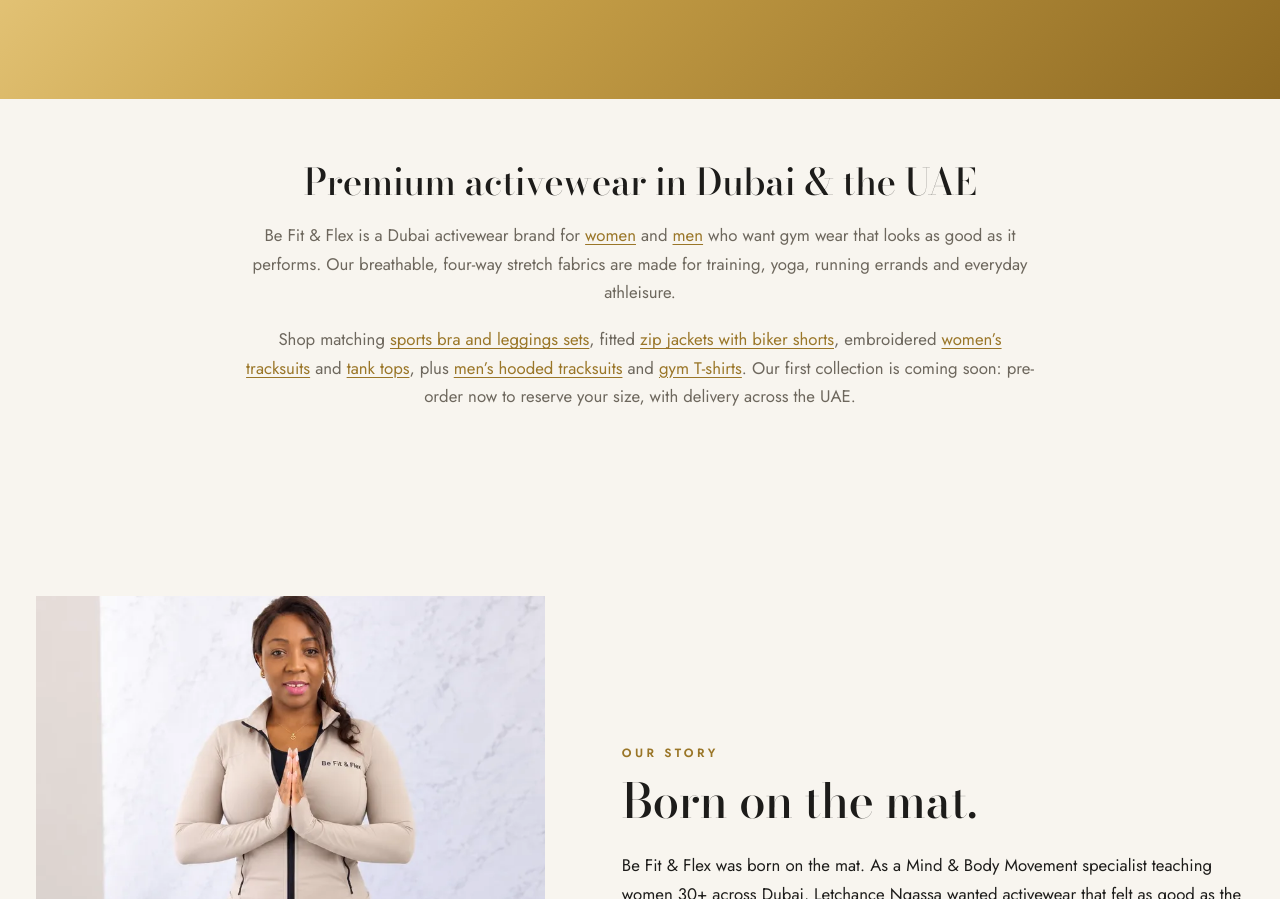
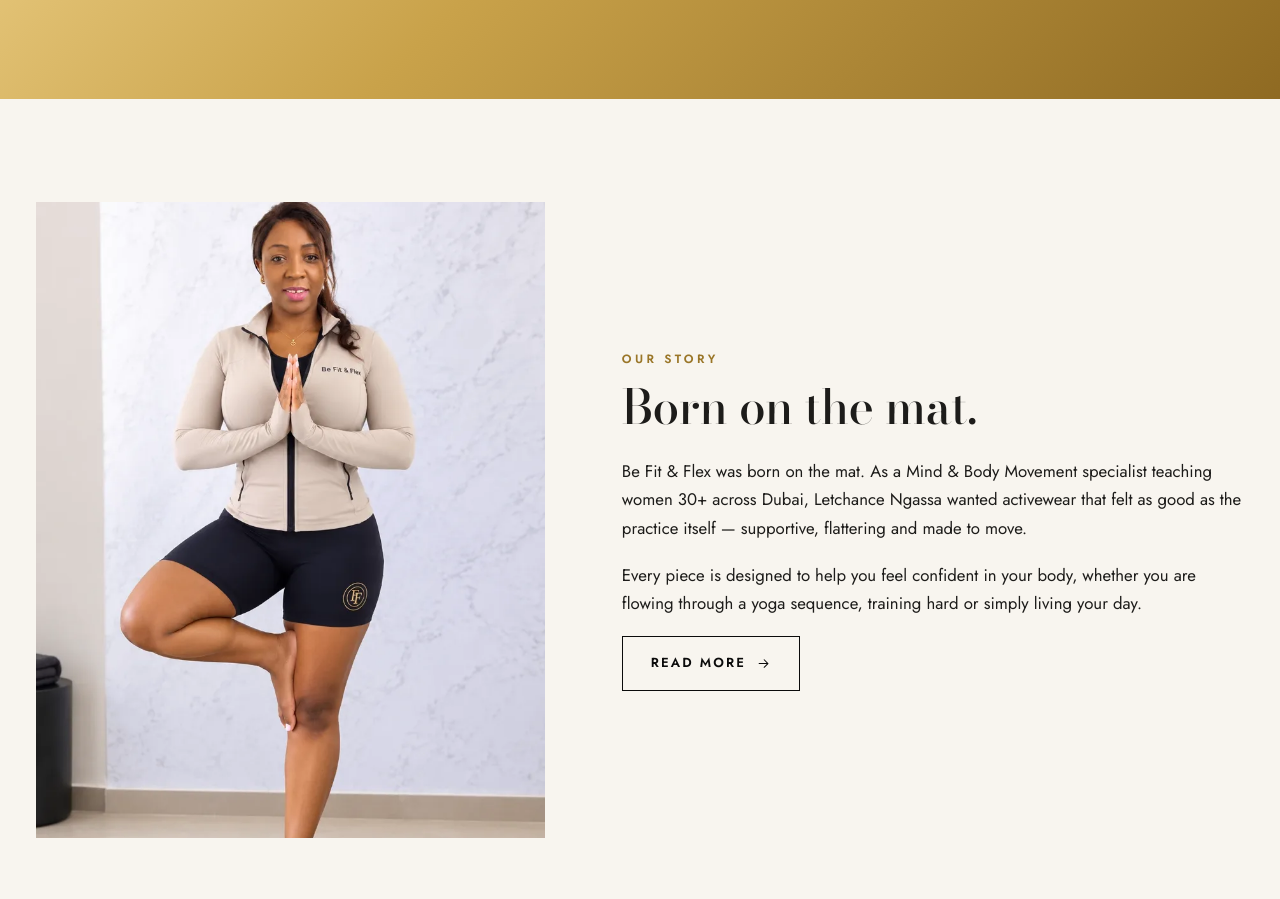
Before and after one commit to Dev0ps-techs/befitandflex, a website: page docs/index.html in a window 1280 px wide. Shown: the part 4813-5712 px from the top of the page. Drawn offline with nearby package versions, Linux system fonts and the light colour scheme.

Commit message:
SEO: keep keywords in meta tags only; remove visible intro section
Co-Authored-By: Claude Opus 5.5 <noreply@anthropic.com>
Claude-Session: https://claude.ai/code/session_01MwePFHf5Jmexvj3N7JRVUk

```diff
--- a/docs/index.html
+++ b/docs/index.html
@@ -216,13 +216,6 @@
     <div><form class="news news--light" data-news><label class="sr" for="news-home">Email</label><input id="news-home" type="email" required placeholder="Your email address" autocomplete="email"><button class="btn btn--ink btn--sm" type="submit"><span>Subscribe</span></button></form><p class="small small--ink">No spam — just launch news, restocks and members-only offers. Unsubscribe any time.</p></div>
   </div>
 </section>
-<section class="section section--tight seo-intro">
-  <div class="wrap narrow" data-reveal>
-    <h2>Premium activewear in Dubai &amp; the UAE</h2>
-    <p>Be Fit &amp; Flex is a Dubai activewear brand for <a href="./shop/#women">women</a> and <a href="./shop/#men">men</a> who want gym wear that looks as good as it performs. Our breathable, four-way stretch fabrics are made for training, yoga, running errands and everyday athleisure.</p>
-    <p>Shop matching <a href="./shop/#women-sets">sports bra and leggings sets</a>, fitted <a href="./shop/#women-jackets">zip jackets with biker shorts</a>, embroidered <a href="./shop/#women-tracksuits">women’s tracksuits</a> and <a href="./shop/#women-tanks">tank tops</a>, plus <a href="./shop/#men-tracksuits">men’s hooded tracksuits</a> and <a href="./shop/#men-tees">gym T-shirts</a>. Our first collection is coming soon: pre-order now to reserve your size, with delivery across the UAE.</p>
-  </div>
-</section>
 <section class="section">
   <div class="wrap split">
     <div class="split__img" data-reveal><img src="./assets/img/hero-tree-pose.webp" srcset="./assets/img/hero-tree-pose-800.webp 800w, ./assets/img/hero-tree-pose.webp 1024w" sizes="(min-width: 900px) 40vw, 90vw" width="1024" height="1536" alt="Letchance Ngassa, founder of Be Fit &amp; Flex" loading="lazy" decoding="async"></div>
```
Also changed, not shown: src/build.mjs (+0 -7 lines).
